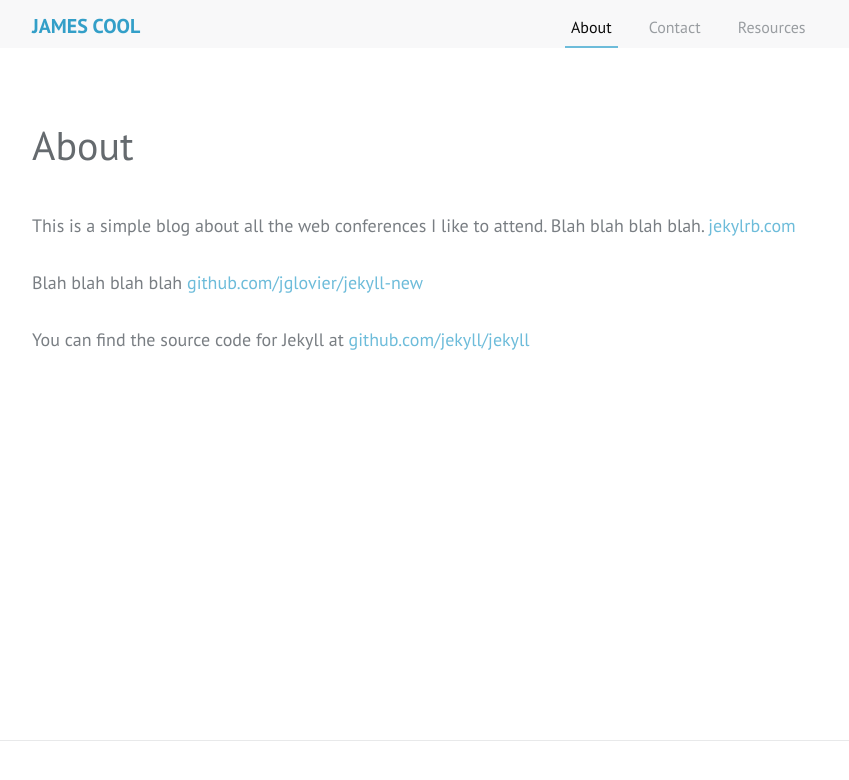
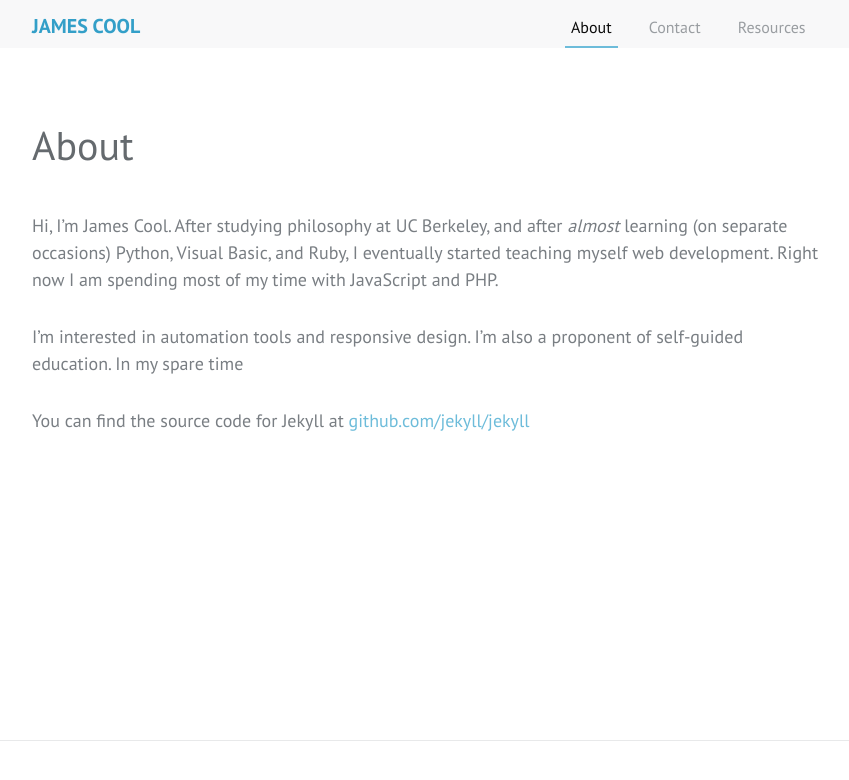
Before and after one commit to jeffreysbrother/jeffreysbrother.github.io, a Jekyll site: the page built from about.md, in a window 1280 px wide, cut to the strip 0-791 px from the top of the page. Shown: the top 780 px of the strip, without its empty margins (213-1062 px from the left). Built offline with Jekyll 4.4.1, drawn with Linux system fonts in a browser that asks for light colours.

Commit message:
started updating about page

```diff
--- a/about.md
+++ b/about.md
@@ -3,8 +3,8 @@ title: About
 permalink: /about/
 ---
 
-This is a simple blog about all the web conferences I like to attend. Blah blah blah blah. [jekylrb.com](http://jekylrb.com/)
+Hi, I'm James Cool. After studying philosophy at UC Berkeley, and after *almost* learning (on separate occasions) Python, Visual Basic, and Ruby, I eventually started teaching myself web development. Right now I am spending most of my time with JavaScript and PHP.
 
-Blah blah blah blah [github.com/jglovier/jekyll-new](https://github.com/jglovier/jekyll-new)
+I'm interested in automation tools and responsive design. I'm also a proponent of self-guided education. In my spare time
 
 You can find the source code for Jekyll at [github.com/jekyll/jekyll](https://github.com/jekyll/jekyll)
```
Also changed, not shown: 2 other files.
